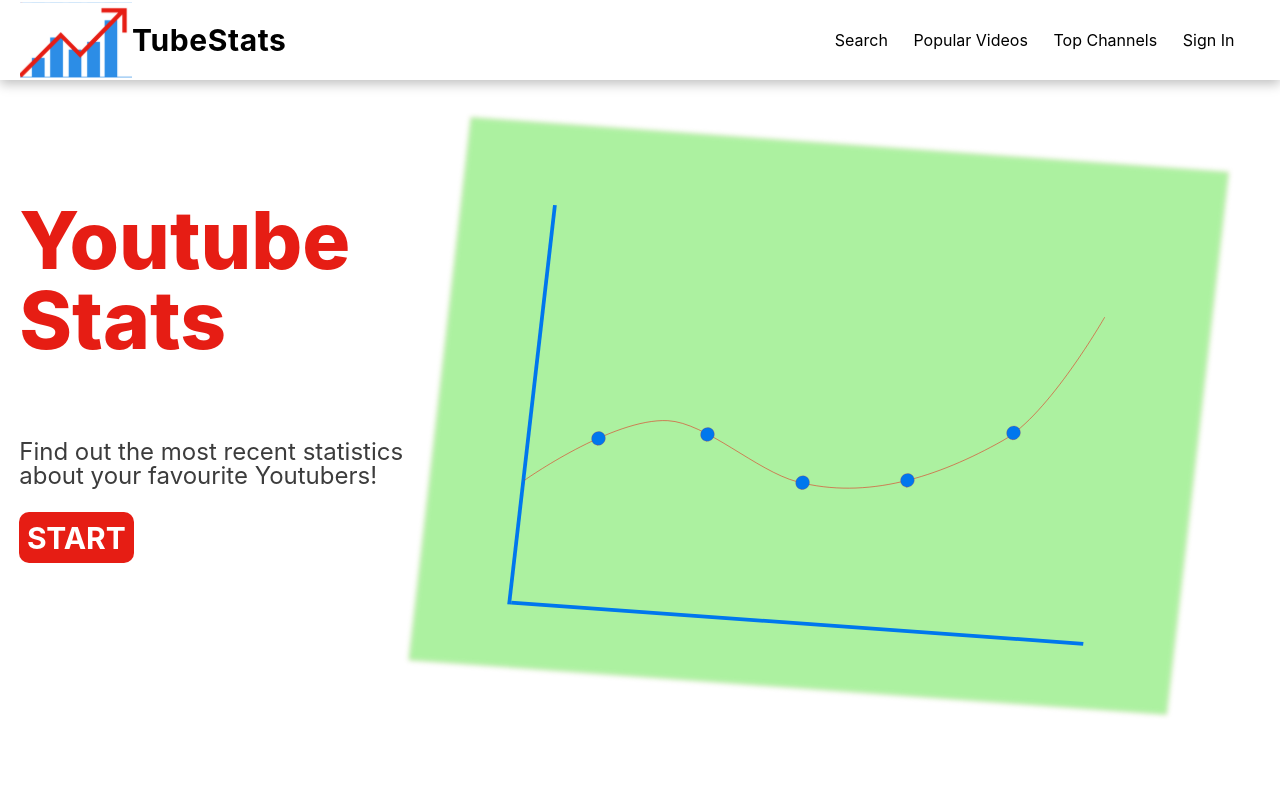
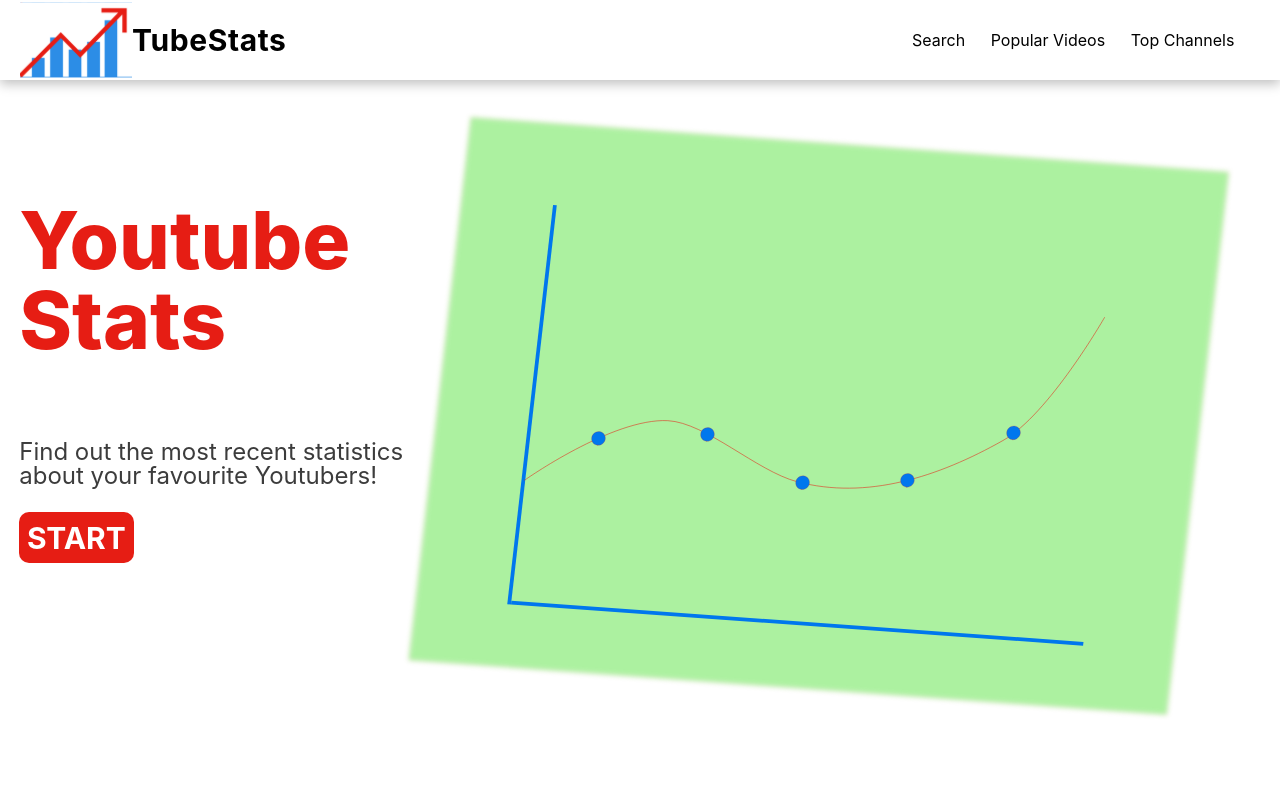
Before and after one commit to MatteoCati/TubeStats, a React (Create React App) app in the folder frontend/: page / in a window 1280 px wide. Shown: the top 800 px of the page. Built offline with nearby package versions, Linux system fonts and the light colour scheme.

Commit message:
Remove login from navbar

```diff
--- a/frontend/src/components/Navbar.jsx
+++ b/frontend/src/components/Navbar.jsx
@@ -4,7 +4,7 @@ import { ReactComponent as Logo } from '../svgs/logo.svg'
 
 import './Navbar.css'
 
-const Navbar = ({ loggedIn }) => {
+const Navbar = () => {
 
     const location = useLocation()
 
@@ -19,11 +19,6 @@ const Navbar = ({ loggedIn }) => {
                     <Link to="/search" className="blackLink" style={{color: location.pathname === "/search" ? "#D4D4D4D4" : "black" }}>Search</Link>
                     <Link to="/popular-videos" className="blackLink" style={{color: location.pathname === "/popular-videos" ? "#D4D4D4D4" : "black" }}>Popular Videos</Link>
                     <Link to="/top-channels" className="blackLink" style={{color: location.pathname === "/top-channels" ? "#D4D4D4D4" : "black" }}>Top Channels</Link>
-                    {loggedIn ?
-                        <Link to="/logout" className="blackLink" style={{color: location.pathname === "/signin" ? "#D4D4D4D4" : "black" }}>Log out</Link>
-                        :
-                        <Link to="/signin" className="blackLink" style={{color: location.pathname === "/signin" ? "#D4D4D4D4" : "black" }}>Sign In</Link>
-                    }
                 </div>
             </div>
         </header>
```
